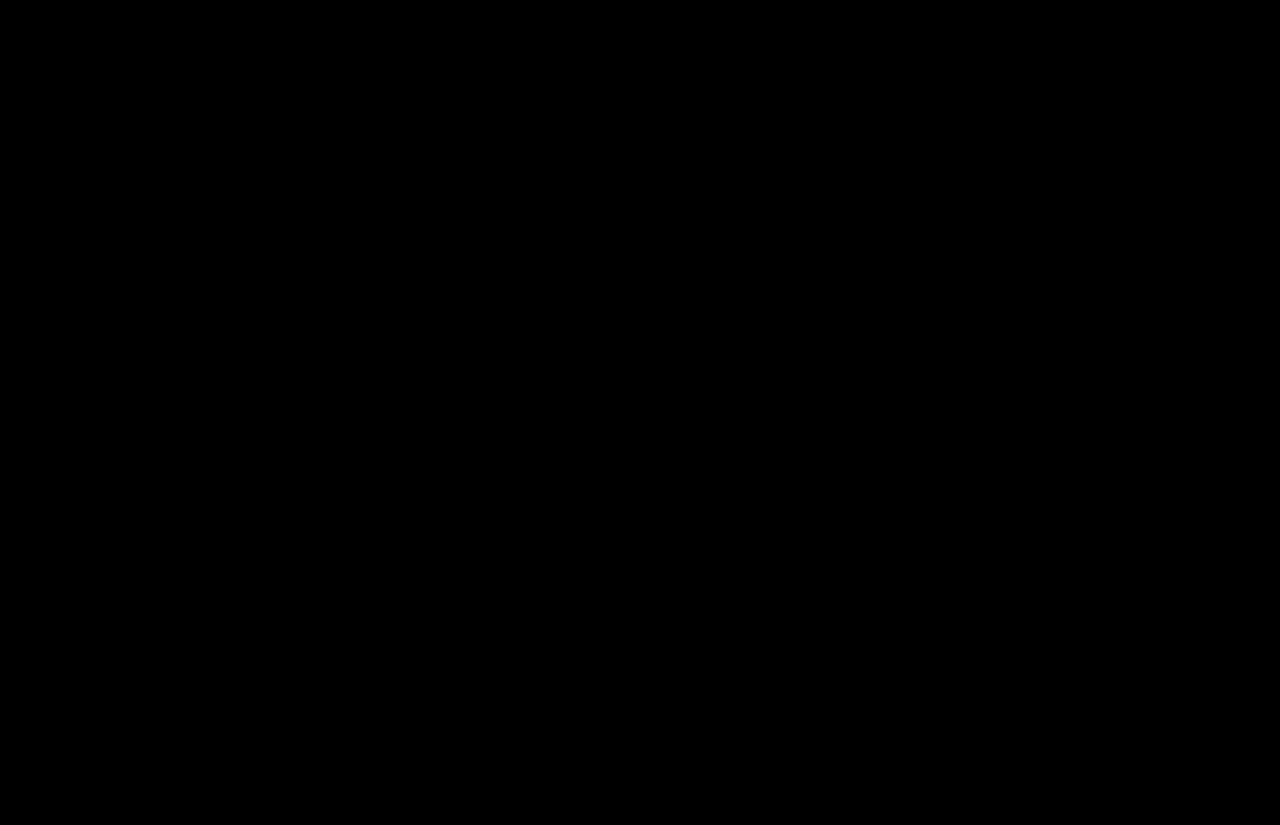
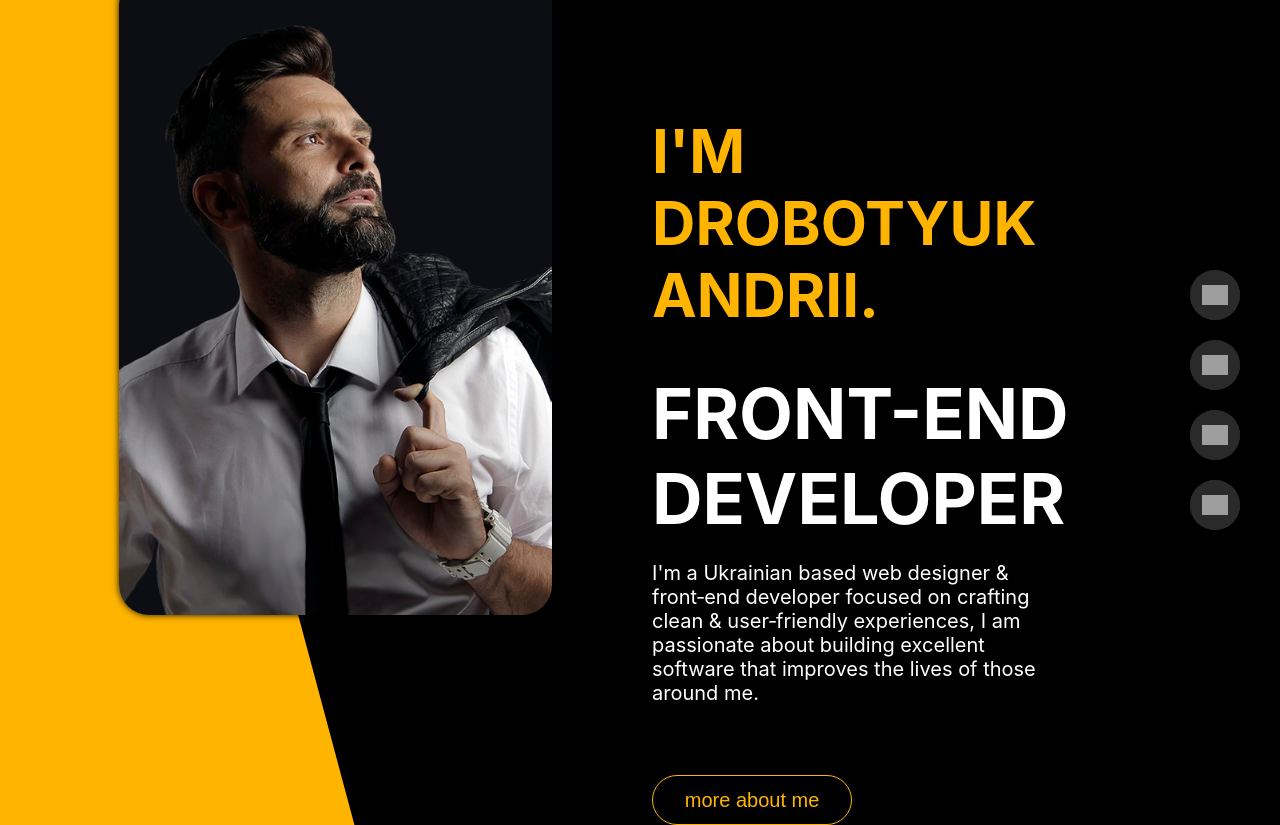
Before and after one commit to Dro5zd/portfolio, a React (Create React App) app: page / in a window 1280 px wide. Before the commit this address had no page. Before the commit the page ends 800 px from the top, so only its background shows below. Built offline with nearby package versions, Linux system fonts and the light colour scheme; grey boxes are pictures that could not be loaded.

Commit message:
Initial commit

```diff
--- a/package.json
+++ b/package.json
@@ -14,7 +14,8 @@
     "react-dom": "^18.0.0",
     "react-scripts": "5.0.0",
     "typescript": "^4.6.3",
-    "web-vitals": "^2.1.4"
+    "web-vitals": "^2.1.4",
+    "react-router-dom": "^6.2.2"
   },
   "scripts": {
     "start": "react-scripts start",
--- a/src/App.tsx
+++ b/src/App.tsx
@@ -11,8 +11,8 @@ export function App() {
     return (
         <div className={s.App}>
             <div className={s.yellowBlock}/>
-            <Main/>
             <Routes>
+                <Route path="/" element={<Main/>}/>
                 <Route path="/home/*" element={<Main/>}/>
                 <Route path="/about/*" element={<About/>}/>
                 <Route path="/contact/*" element={<Contact/>}/>
--- a/src/components/Nav/Nav.tsx
+++ b/src/components/Nav/Nav.tsx
@@ -5,43 +5,35 @@ import {NavLink} from 'react-router-dom';
 export const Nav = () => {
     return (
         <div className={s.navContainer}>
-            <NavbarRow title='Profile' url='/profile' icon={<AccountCircleIcon sx={{ fontSize: 40 }} className={s.navbar_logo}/>}/>
-            <NavbarRow title='Messages' url='/dialogs' icon={<EmailOutlinedIcon sx={{ fontSize: 40 }} className={s.navbar_logo}/>}/>
-            <NavbarRow title='News' url='/news' icon={<RssFeedOutlinedIcon sx={{ fontSize: 40 }} className={s.navbar_logo}/>}/>
-            <NavbarRow title='Music' url='/music' icon={<HeadphonesOutlinedIcon sx={{ fontSize: 40 }} className={s.navbar_logo}/>}/>
-            <NavbarRow title='Settings' url='/settings' icon={<SettingsOutlinedIcon sx={{ fontSize: 40 }} className={s.navbar_logo}/>}/>
-<NavLink>
-
-</NavLink>
             <ul className={s.navList}>
-                <li className={s.navListItem}>
+                <NavLink to="/home/*" className={s.navListItem}>
                     <h4 className={s.navListItemTitle}>Home</h4>
                     <span className={s.navIconWrapper}>
                         <img className={s.navListItemIcon} src="https://img.icons8.com/ios-filled/344/ffffff/home.png"
                              alt={'home'}/>
                     </span>
-                </li>
-                <li className={s.navListItem}>
+                </NavLink>
+                <NavLink to="/about/*" className={s.navListItem}>
                     <h4 className={s.navListItemTitle}>About</h4>
                     <span className={s.navIconWrapper}>
                     <img className={s.navListItemIcon} src='https://img.icons8.com/ios-filled/344/ffffff/user.png'
                          alt={'user'}/>
                     </span>
-                </li>
-                <li className={s.navListItem}>
+                </NavLink>
+                <NavLink to="/portfolio/*" className={s.navListItem}>
                     <h4 className={s.navListItemTitle}>Portfolio</h4>
                     <span className={s.navIconWrapper}>
                     <img className={s.navListItemIcon} src="https://img.icons8.com/ios-filled/344/ffffff/ammo-tin.png"
                          alt={'case'}/>
                     </span>
-                </li>
-                <li className={s.navListItem}>
+                </NavLink>
+                <NavLink to="/contact/*" className={s.navListItem}>
                     <h4 className={s.navListItemTitle}>Contact</h4>
                     <span className={s.navIconWrapper}>
                     <img className={s.navListItemIcon} src="https://img.icons8.com/ios-filled/344/ffffff/new-post.png"
                          alt={'message'}/>
                     </span>
-                </li>
+                </NavLink>
             </ul>
         </div>
     );
```
Also changed, not shown: 1 other file (tests, documents, lock files or other folders).
